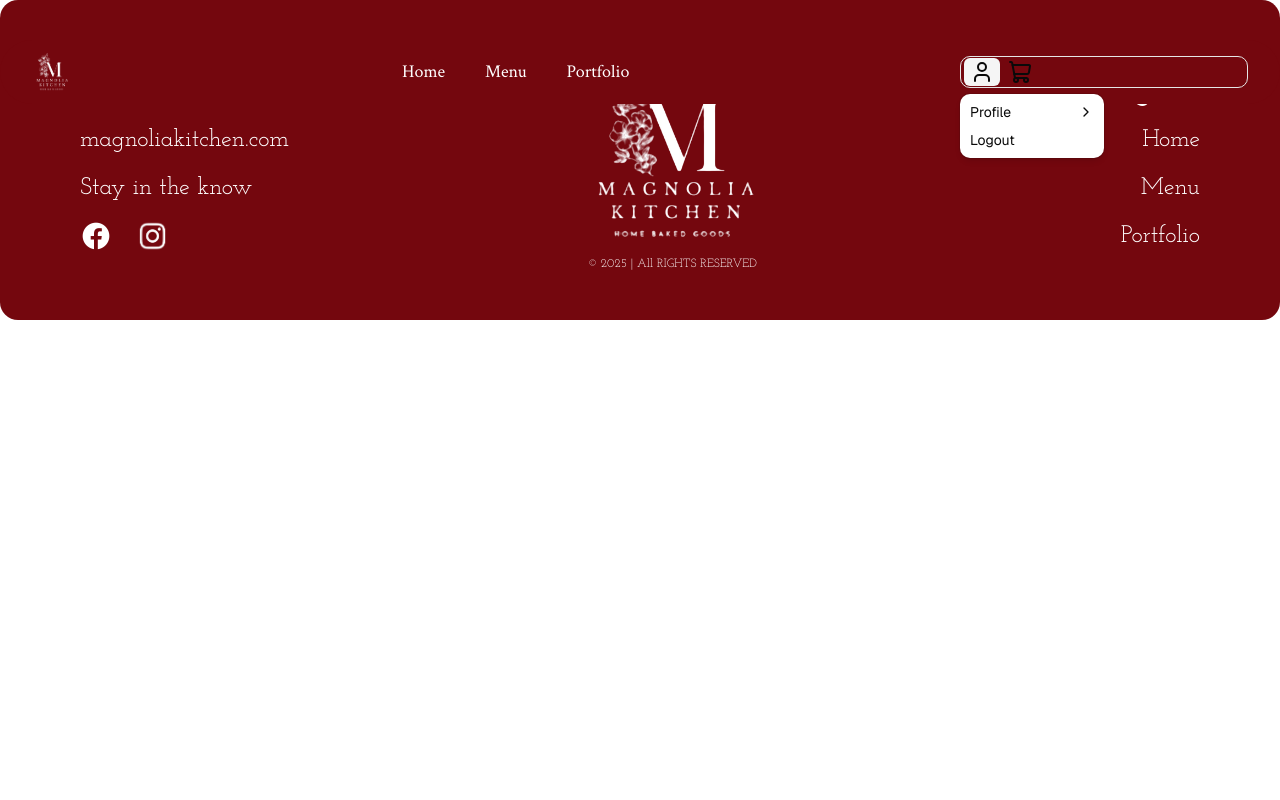
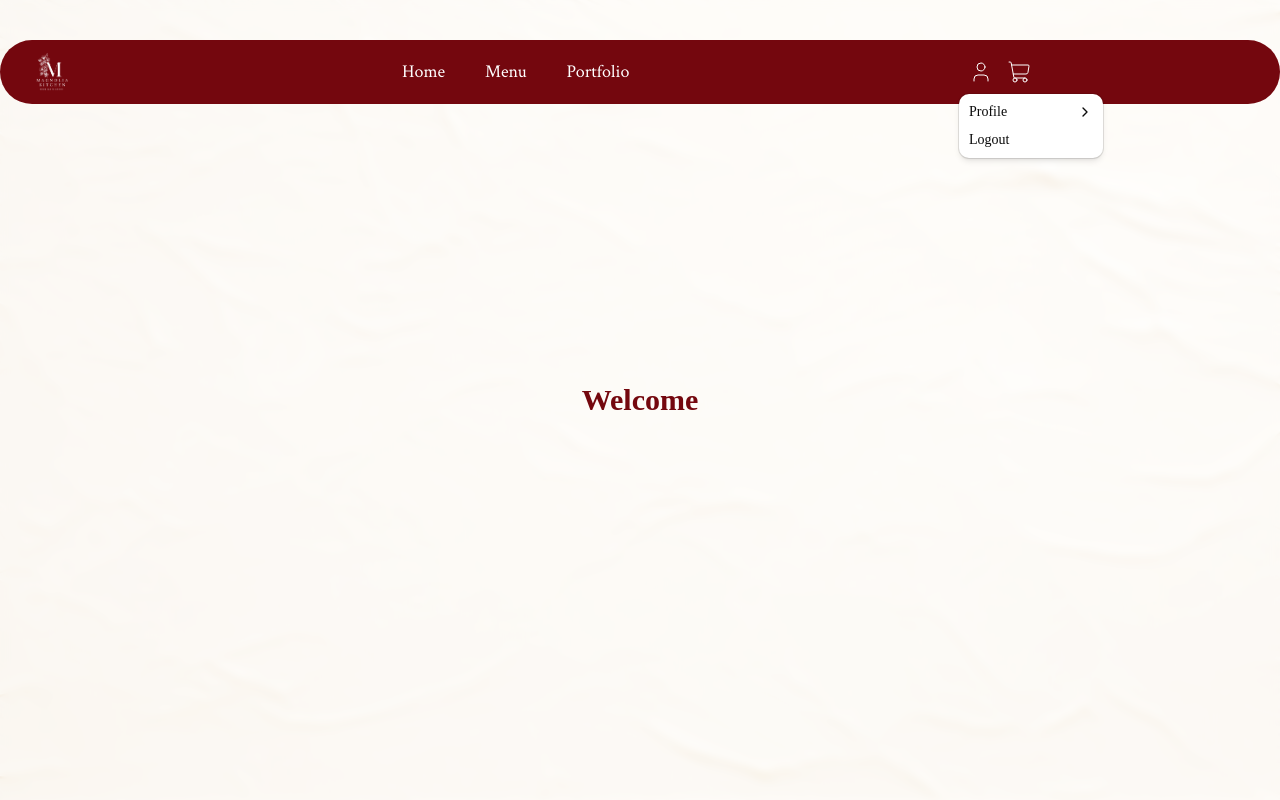
Before and after one commit to aziza50/Baking-Website, a Next.js app in the folder frontend2/app/: page /user/profile in a window 1280 px wide. Both pictures are taken after a click on the button 982 px from the left and 72 px from the top of the page. Shown: the top 800 px of the page. Built offline with nearby package versions, Linux system fonts and the light colour scheme; no server answers; a web font is replaced by a local one.

Commit message:
Minor frontend edits

```diff
--- a/frontend2/app/package.json
+++ b/frontend2/app/package.json
@@ -15,7 +15,8 @@
     "clsx": "^2.1.1",
     "framer-motion": "^12.36.0",
     "lucide-react": "^1.7.0",
-    "next": "16.1.6",
+    "mysql2": "^3.20.0",
+    "next": "^16.2.2",
     "radix-ui": "^1.4.3",
     "react": "19.2.3",
     "react-dom": "19.2.3",
--- a/frontend2/app/src/app/layout.tsx
+++ b/frontend2/app/src/app/layout.tsx
@@ -4,8 +4,7 @@ import Footer from "@/components/footer";
 import { Geist } from "next/font/google";
 import { cn } from "@/lib/utils";
 
-const geist = Geist({subsets:['latin'],variable:'--font-sans'});
-
+const geist = Geist({ subsets: ["latin"], variable: "--font-sans" });
 
 export default function RootLayout({
   children,
@@ -13,11 +12,15 @@ export default function RootLayout({
   children: React.ReactNode;
 }>) {
   return (
-    <html lang="en" className={cn("font-sans", geist.variable)}>
+    <html lang="en">
       <body>
-        <Navbar />
-        {children}
-        <Footer />
+        <div className="bg-[url('/images/paper.jpg')] bg-cover bg-fixed bg-center min-h-screen flex flex-col bg-white-opacity-50">
+          <div className="bg-white/80 bg-cover backdrop-blur-xs">
+            <Navbar />
+            {children}
+            <Footer />
+          </div>
+        </div>
       </body>
     </html>
   );
--- a/frontend2/app/src/app/user/profile/page.tsx
+++ b/frontend2/app/src/app/user/profile/page.tsx
@@ -1,7 +1,44 @@
-import React from "react";
+"use client";
+import React, { useState, useEffect } from "react";
+import { createClient } from "@/lib/supabase/client";
+
+interface User {
+  display_name: string;
+  email: string;
+  created_at: string;
+}
 
 const page = () => {
-  return <div></div>;
+  const supabase = createClient();
+  const [userInfo, setUserInfo] = useState<User | null>(null);
+
+  useEffect(() => {
+    async function getUserInfo() {
+      const {
+        data: { user },
+        error,
+      } = await supabase.auth.getUser();
+      console.log("User data:", user);
+      if (error) {
+        console.error("Error fetching user info:", error);
+        return;
+      }
+      setUserInfo({
+        display_name: user?.user_metadata?.name || "No Name",
+        email: user?.user_metadata?.email || "No Email",
+        created_at: user?.created_at || "No Date",
+      });
+    }
+    getUserInfo();
+  }, [supabase]);
+
+  return (
+    <div className="flex flex-row items-center justify-center w-fill h-screen">
+      <h1 className="text-[#74070E] text-3xl font-bold">
+        Welcome {userInfo?.display_name}
+      </h1>
+    </div>
+  );
 };
 
 export default page;
--- a/frontend2/app/src/components/login-form.tsx
+++ b/frontend2/app/src/components/login-form.tsx
@@ -65,13 +65,13 @@ export function LoginForm({
         >
           Welcome
         </h1>
-        <div className=" mt-10 w-full">
+        <div className=" mt-10 w-full  ">
           <Button
             variant="magnolia"
             className={cn(
-              "w-full mb-6",
+              "p-4 mb-6",
               crimson.className,
-              "text-2xl border-[#74070E]",
+              "text-xl border-[#74070E] justify-center",
             )}
             onClick={handleGoogleLogin}
           >
--- a/frontend2/app/src/components/logout-button.tsx
+++ b/frontend2/app/src/components/logout-button.tsx
@@ -14,5 +14,5 @@ export default function LogoutButton() {
     router.push("/auth/login");
   };
 
-  return <Button onClick={logout}>Logout</Button>;
+  return <button onClick={logout}>Logout</button>;
 }
--- a/frontend2/app/src/components/logout.tsx
+++ /dev/null
@@ -1,15 +0,0 @@
-import React from "react";
-import { useRouter } from "next/navigation";
-
-import { createClient } from "@/lib/supabase/client";
-
-export function Logout() {
-  const router = useRouter();
-  const logout = async () => {
-    const supabase = createClient();
-    await supabase.auth.signOut();
-    router.push("/auth/login");
-  };
-}
-
-export default Logout;
--- a/frontend2/app/src/components/navbar.tsx
+++ b/frontend2/app/src/components/navbar.tsx
@@ -4,7 +4,7 @@ import Image from "next/image";
 import { crimson } from "../styles/fonts";
 import { useRouter } from "next/navigation";
 import { ShoppingCart, User } from "lucide-react";
-import LogOut from "./logout";
+import LogOutButton from "./logout-button";
 import {
   Menubar,
   MenubarContent,
@@ -56,11 +56,11 @@ export default function Navbar(isAuthenticated: boolean = false) {
           Portfolio
         </Link>
       </nav>
-      <div className="gap-4 flex items-center">
-        <Menubar className="w-72">
+      <div className="flex items-center gap-x-4">
+        <Menubar className="w-72 border-none bg-transparent">
           <MenubarMenu>
             <MenubarTrigger>
-              <User />
+              <User color="white" strokeWidth={1} />
             </MenubarTrigger>
             <MenubarContent>
               <MenubarSub>
@@ -78,7 +78,7 @@ export default function Navbar(isAuthenticated: boolean = false) {
               </MenubarSub>
               <MenubarItem>
                 {isAuthenticated ? (
-                  "Logout"
+                  <LogOutButton />
                 ) : (
                   <Link href="/auth/login">Login</Link>
                 )}
@@ -88,7 +88,7 @@ export default function Navbar(isAuthenticated: boolean = false) {
           <MenubarMenu>
             <Link href="/cart">
               <MenubarTrigger>
-                <ShoppingCart />
+                <ShoppingCart color="white" strokeWidth={1} />
               </MenubarTrigger>
             </Link>
             <MenubarContent>
--- a/frontend2/app/src/components/ui/menubar.tsx
+++ b/frontend2/app/src/components/ui/menubar.tsx
@@ -1,10 +1,10 @@
-"use client"
+"use client";
 
-import * as React from "react"
-import { Menubar as MenubarPrimitive } from "radix-ui"
+import * as React from "react";
+import { Menubar as MenubarPrimitive } from "radix-ui";
 
-import { cn } from "@/lib/utils"
-import { CheckIcon, ChevronRightIcon } from "lucide-react"
+import { cn } from "@/lib/utils";
+import { CheckIcon, ChevronRightIcon } from "lucide-react";
 
 function Menubar({
   className,
@@ -15,29 +15,29 @@ function Menubar({
       data-slot="menubar"
       className={cn(
         "flex h-8 items-center gap-0.5 rounded-lg border p-[3px]",
-        className
+        className,
       )}
       {...props}
     />
-  )
+  );
 }
 
 function MenubarMenu({
   ...props
 }: React.ComponentProps<typeof MenubarPrimitive.Menu>) {
-  return <MenubarPrimitive.Menu data-slot="menubar-menu" {...props} />
+  return <MenubarPrimitive.Menu data-slot="menubar-menu" {...props} />;
 }
 
 function MenubarGroup({
   ...props
 }: React.ComponentProps<typeof MenubarPrimitive.Group>) {
-  return <MenubarPrimitive.Group data-slot="menubar-group" {...props} />
+  return <MenubarPrimitive.Group data-slot="menubar-group" {...props} />;
 }
 
 function MenubarPortal({
   ...props
 }: React.ComponentProps<typeof MenubarPrimitive.Portal>) {
-  return <MenubarPrimitive.Portal data-slot="menubar-portal" {...props} />
+  return <MenubarPrimitive.Portal data-slot="menubar-portal" {...props} />;
 }
 
 function MenubarRadioGroup({
@@ -45,7 +45,7 @@ function MenubarRadioGroup({
 }: React.ComponentProps<typeof MenubarPrimitive.RadioGroup>) {
   return (
     <MenubarPrimitive.RadioGroup data-slot="menubar-radio-group" {...props} />
-  )
+  );
 }
 
 function MenubarTrigger({
@@ -56,12 +56,12 @@ function MenubarTrigger({
     <MenubarPrimitive.Trigger
       data-slot="menubar-trigger"
       className={cn(
-        "flex items-center rounded-sm px-1.5 py-[2px] text-sm font-medium outline-hidden select-none hover:bg-muted aria-expanded:bg-muted",
-        className
+        "cursor-pointer flex items-center rounded-sm px-1.5 py-[2px] text-sm font-medium outline-hidden select-none",
+        className,
       )}
       {...props}
     />
-  )
+  );
 }
 
 function MenubarContent({
@@ -78,11 +78,14 @@ function MenubarContent({
         align={align}
         alignOffset={alignOffset}
         sideOffset={sideOffset}
-        className={cn("z-50 min-w-36 origin-(--radix-menubar-content-transform-origin) overflow-hidden rounded-lg bg-popover p-1 text-popover-foreground shadow-md ring-1 ring-foreground/10 duration-100 data-[side=bottom]:slide-in-from-top-2 data-[side=left]:slide-in-from-right-2 data-[side=right]:slide-in-from-left-2 data-[side=top]:slide-in-from-bottom-2 data-open:animate-in data-open:fade-in-0 data-open:zoom-in-95", className )}
+        className={cn(
+          "z-50 min-w-36 origin-(--radix-menubar-content-transform-origin) overflow-hidden rounded-lg bg-popover p-1 text-popover-foreground shadow-md ring-1 ring-foreground/10 duration-100 data-[side=bottom]:slide-in-from-top-2 data-[side=left]:slide-in-from-right-2 data-[side=right]:slide-in-from-left-2 data-[side=top]:slide-in-from-bottom-2 data-open:animate-in data-open:fade-in-0 data-open:zoom-in-95",
+          className,
+        )}
         {...props}
       />
     </MenubarPortal>
-  )
+  );
 }
 
 function MenubarItem({
@@ -91,8 +94,8 @@ function MenubarItem({
   variant = "default",
   ...props
 }: React.ComponentProps<typeof MenubarPrimitive.Item> & {
-  inset?: boolean
-  variant?: "default" | "destructive"
+  inset?: boolean;
+  variant?: "default" | "destructive";
 }) {
   return (
     <MenubarPrimitive.Item
@@ -101,11 +104,11 @@ function MenubarItem({
       data-variant={variant}
       className={cn(
         "group/menubar-item relative flex cursor-default items-center gap-1.5 rounded-md px-1.5 py-1 text-sm outline-hidden select-none focus:bg-accent focus:text-accent-foreground not-data-[variant=destructive]:focus:**:text-accent-foreground data-inset:pl-7 data-[variant=destructive]:text-destructive data-[variant=destructive]:focus:bg-destructive/10 data-[variant=destructive]:focus:text-destructive dark:data-[variant=destructive]:focus:bg-destructive/20 data-disabled:pointer-events-none data-disabled:opacity-50 [&_svg]:pointer-events-none [&_svg]:shrink-0 [&_svg:not([class*='size-'])]:size-4 data-[variant=destructive]:*:[svg]:text-destructive!",
-        className
+        className,
       )}
       {...props}
     />
-  )
+  );
 }
 
 function MenubarCheckboxItem({
@@ -115,7 +118,7 @@ function MenubarCheckboxItem({
   inset,
   ...props
 }: React.ComponentProps<typeof MenubarPrimitive.CheckboxItem> & {
-  inset?: boolean
+  inset?: boolean;
 }) {
   return (
     <MenubarPrimitive.CheckboxItem
@@ -123,20 +126,19 @@ function MenubarCheckboxItem({
       data-inset={inset}
       className={cn(
         "relative flex cursor-default items-center gap-1.5 rounded-md py-1 pr-1.5 pl-7 text-sm outline-hidden select-none focus:bg-accent focus:text-accent-foreground focus:**:text-accent-foreground data-inset:pl-7 data-disabled:pointer-events-none [&_svg]:pointer-events-none [&_svg]:shrink-0",
-        className
+        className,
       )}
       checked={checked}
       {...props}
     >
       <span className="pointer-events-none absolute left-1.5 flex size-4 items-center justify-center [&_svg:not([class*='size-'])]:size-4">
         <MenubarPrimitive.ItemIndicator>
-          <CheckIcon
-          />
+          <CheckIcon />
         </MenubarPrimitive.ItemIndicator>
       </span>
       {children}
     </MenubarPrimitive.CheckboxItem>
-  )
+  );
 }
 
 function MenubarRadioItem({
@@ -145,7 +147,7 @@ function MenubarRadioItem({
   inset,
   ...props
 }: React.ComponentProps<typeof MenubarPrimitive.RadioItem> & {
-  inset?: boolean
+  inset?: boolean;
 }) {
   return (
     <MenubarPrimitive.RadioItem
@@ -153,19 +155,18 @@ function MenubarRadioItem({
       data-inset={inset}
       className={cn(
         "relative flex cursor-default items-center gap-1.5 rounded-md py-1 pr-1.5 pl-7 text-sm outline-hidden select-none focus:bg-accent focus:text-accent-foreground focus:**:text-accent-foreground data-inset:pl-7 data-disabled:pointer-events-none data-disabled:opacity-50 [&_svg]:pointer-events-none [&_svg]:shrink-0 [&_svg:not([class*='size-'])]:size-4",
-        className
+        className,
       )}
       {...props}
     >
       <span className="pointer-events-none absolute left-1.5 flex size-4 items-center justify-center [&_svg:not([class*='size-'])]:size-4">
         <MenubarPrimitive.ItemIndicator>
-          <CheckIcon
-          />
+          <CheckIcon />
         </MenubarPrimitive.ItemIndicator>
       </span>
       {children}
     </MenubarPrimitive.RadioItem>
-  )
+  );
 }
 
 function MenubarLabel({
@@ -173,7 +174,7 @@ function MenubarLabel({
   inset,
   ...props
 }: React.ComponentProps<typeof MenubarPrimitive.Label> & {
-  inset?: boolean
+  inset?: boolean;
 }) {
   return (
     <MenubarPrimitive.Label
@@ -181,11 +182,11 @@ function MenubarLabel({
       data-inset={inset}
       className={cn(
         "px-1.5 py-1 text-sm font-medium data-inset:pl-7",
-        className
+        className,
       )}
       {...props}
     />
-  )
+  );
 }
 
 function MenubarSeparator({
@@ -198,7 +199,7 @@ function MenubarSeparator({
       className={cn("-mx-1 my-1 h-px bg-border", className)}
       {...props}
     />
-  )
+  );
 }
 
 function MenubarShortcut({
@@ -210,17 +211,17 @@ function MenubarShortcut({
       data-slot="menubar-shortcut"
       className={cn(
         "ml-auto text-xs tracking-widest text-muted-foreground group-focus/menubar-item:text-accent-foreground",
-        className
+        className,
       )}
       {...props}
     />
-  )
+  );
 }
 
 function MenubarSub({
   ...props
 }: React.ComponentProps<typeof MenubarPrimitive.Sub>) {
-  return <MenubarPrimitive.Sub data-slot="menubar-sub" {...props} />
+  return <MenubarPrimitive.Sub data-slot="menubar-sub" {...props} />;
 }
 
 function MenubarSubTrigger({
@@ -229,7 +230,7 @@ function MenubarSubTrigger({
   children,
   ...props
 }: React.ComponentProps<typeof MenubarPrimitive.SubTrigger> & {
-  inset?: boolean
+  inset?: boolean;
 }) {
   return (
     <MenubarPrimitive.SubTrigger
@@ -237,14 +238,14 @@ function MenubarSubTrigger({
       data-inset={inset}
       className={cn(
         "flex cursor-default items-center gap-1.5 rounded-md px-1.5 py-1 text-sm outline-none select-none focus:bg-accent focus:text-accent-foreground data-inset:pl-7 data-open:bg-accent data-open:text-accent-foreground [&_svg:not([class*='size-'])]:size-4",
-        className
+        className,
       )}
       {...props}
     >
       {children}
       <ChevronRightIcon className="ml-auto size-4" />
     </MenubarPrimitive.SubTrigger>
-  )
+  );
 }
 
 function MenubarSubContent({
@@ -254,10 +255,13 @@ function MenubarSubContent({
   return (
     <MenubarPrimitive.SubContent
       data-slot="menubar-sub-content"
-      className={cn("z-50 min-w-32 origin-(--radix-menubar-content-transform-origin) overflow-hidden rounded-lg bg-popover p-1 text-popover-foreground shadow-lg ring-1 ring-foreground/10 duration-100 data-[side=bottom]:slide-in-from-top-2 data-[side=left]:slide-in-from-right-2 data-[side=right]:slide-in-from-left-2 data-[side=top]:slide-in-from-bottom-2 data-open:animate-in data-open:fade-in-0 data-open:zoom-in-95 data-closed:animate-out data-closed:fade-out-0 data-closed:zoom-out-95", className )}
+      className={cn(
+        "z-50 min-w-32 origin-(--radix-menubar-content-transform-origin) overflow-hidden rounded-lg bg-popover p-1 text-popover-foreground shadow-lg ring-1 ring-foreground/10 duration-100 data-[side=bottom]:slide-in-from-top-2 data-[side=left]:slide-in-from-right-2 data-[side=right]:slide-in-from-left-2 data-[side=top]:slide-in-from-bottom-2 data-open:animate-in data-open:fade-in-0 data-open:zoom-in-95 data-closed:animate-out data-closed:fade-out-0 data-closed:zoom-out-95",
+        className,
+      )}
       {...props}
     />
-  )
+  );
 }
 
 export {
@@ -277,4 +281,4 @@ export {
   MenubarSub,
   MenubarSubTrigger,
   MenubarSubContent,
-}
+};
```
Also changed, not shown: frontend2/app/src/app/auth/login/page.tsx (+2 -2 lines), 1 other file (tests, documents, lock files or other folders).
